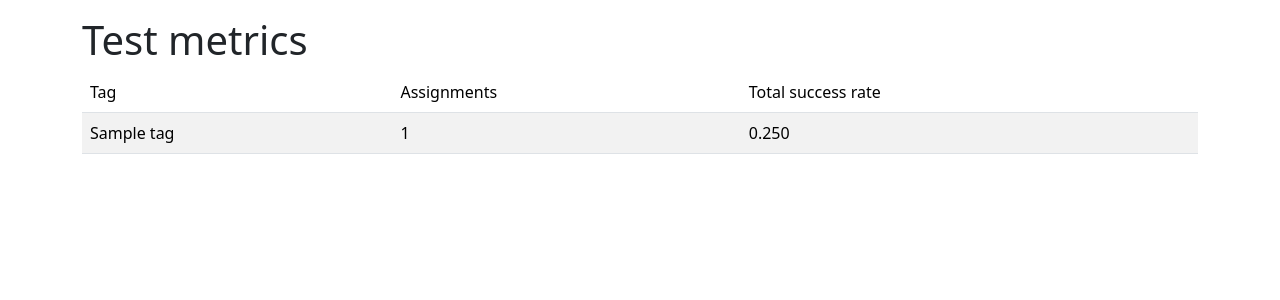
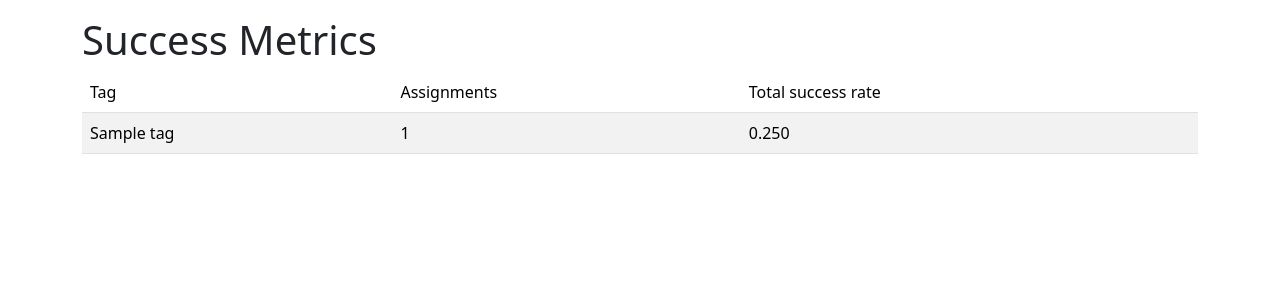
Before and after one commit to FabianHagmann/LMAA, a Django app: page /visualization/testmetrics in a window 1280 px wide. Shown: the part 67-367 px from the top of the page. Run offline with Django 4.2, Linux system fonts and the light colour scheme; tables that the repository leaves empty hold one stand-in row (values such as "Sample post"); some libraries are stand-ins or nearby versions.

Commit message:
[MAN6] renamed success-metrics-page

```diff
--- a/templates/header.html
+++ b/templates/header.html
@@ -37,7 +37,7 @@
                     </a>
                     <ul class="dropdown-menu">
                         <li><a class="dropdown-item text-white" href="/visualization/overview">Similarity Metrics</a></li>
-                        <li><a class="dropdown-item text-white" href="/visualization/testmetrics">Test Metrics</a></li>
+                        <li><a class="dropdown-item text-white" href="/visualization/testmetrics">Success Metrics</a></li>
                     </ul>
                 </li>
             </ul>
--- a/templates/visualization/success/success_metric_overview.html
+++ b/templates/visualization/success/success_metric_overview.html
@@ -4,7 +4,7 @@
 
 {% block content %}
 
-    <h1>Test metrics</h1>
+    <h1>Success Metrics</h1>
 
     <table class="table table-striped">
         <thead>
```
